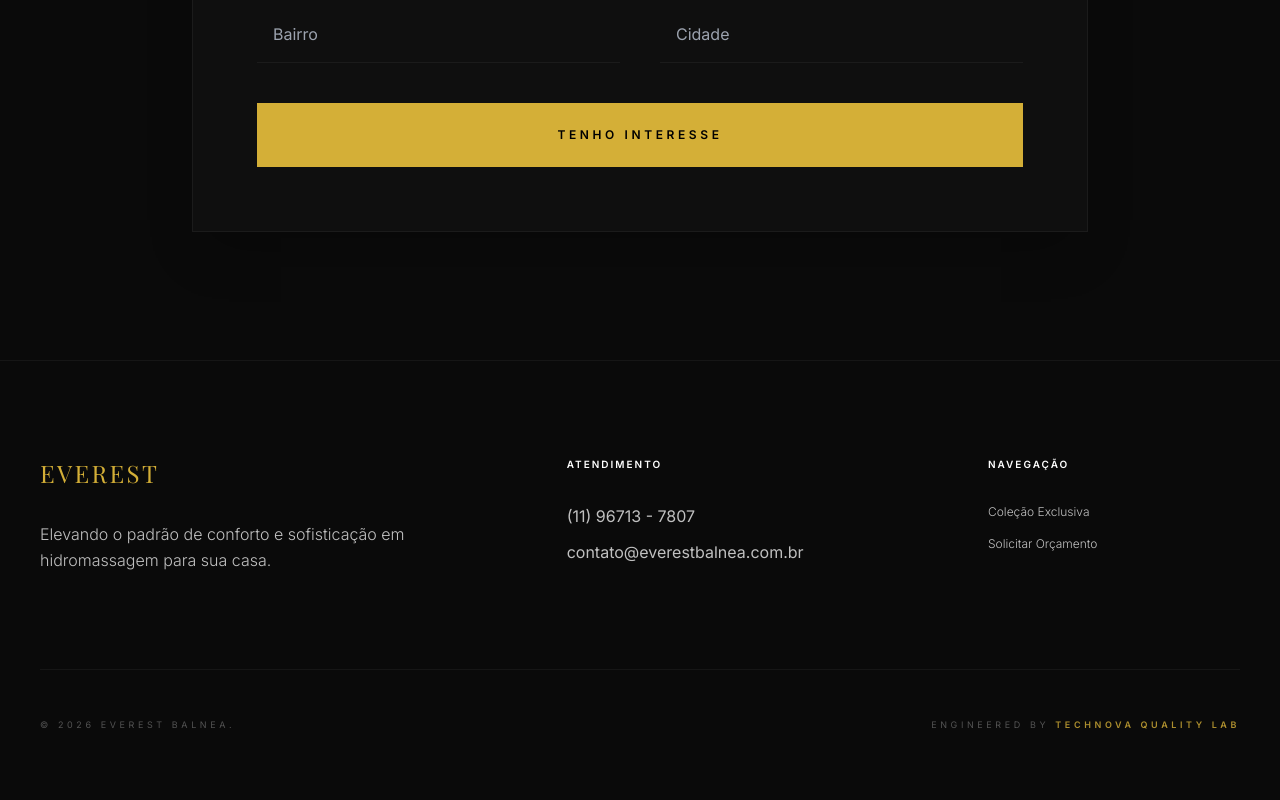
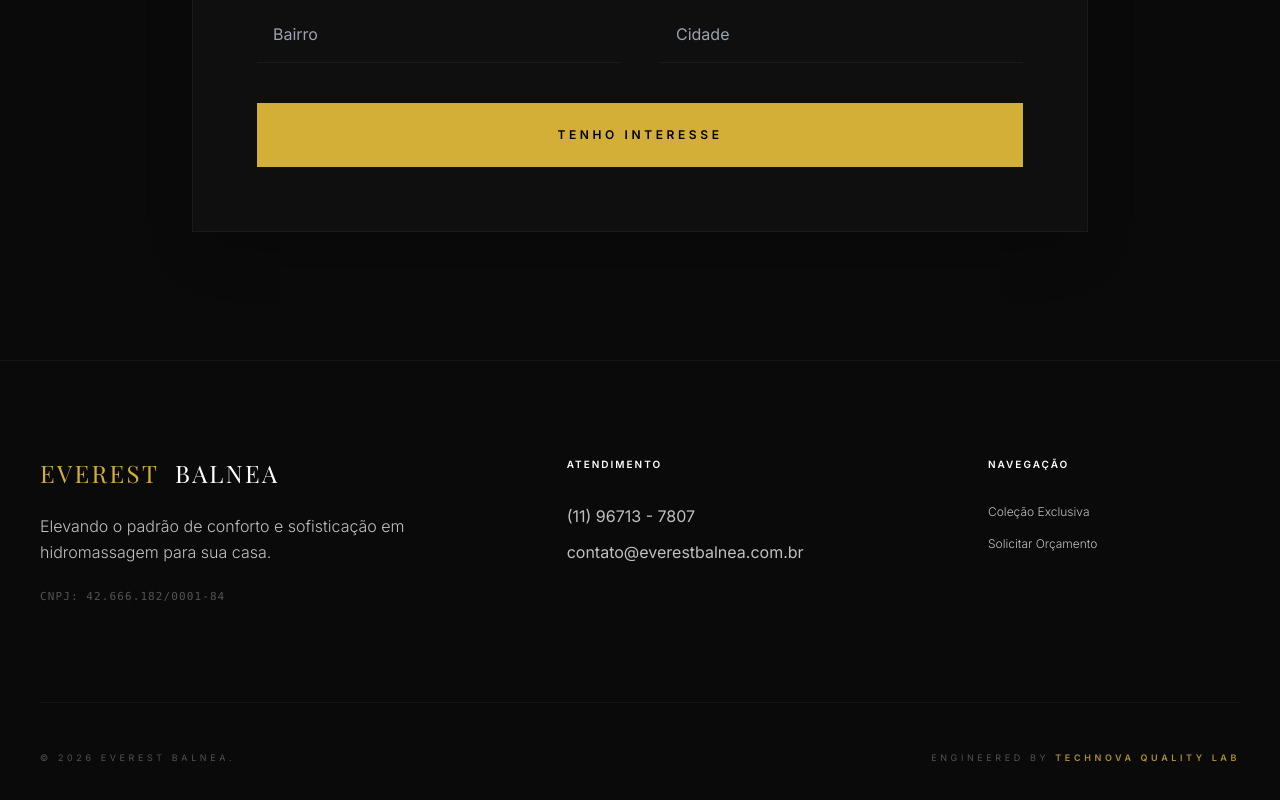
Before and after one commit to Andre-Goncalves89/everest-balnea-app, a plain HTML site: page frontend/index.html in a window 1280 px wide. Shown: the part 2403-3203 px from the top of the page. Drawn offline with nearby package versions, Linux system fonts and the light colour scheme; a web font is replaced by a local one.

Commit message:
Adicionado CNPJ e nome da empresa no rodape editado para 'Everest Balnea'

```diff
--- a/frontend/index.html
+++ b/frontend/index.html
@@ -91,7 +91,7 @@
                         <img src="img/banheira-dupla-moderna-luxo-spa-everest.webp" alt="Banheira Modernità"
                             class="w-full h-full object-cover group-hover:scale-105 transition-transform duration-1000">
                     </div>
-                    <h3 class="text-2xl font-serif mb-3">Modernità Dupla</h3>
+                    <h3 class="text-2xl font-serif mb-3">Banheira Dupla</h3>
                     <p class="text-everest-silver text-sm leading-relaxed mb-8 px-4">Design contemporâneo com acabamento
                         em acrílico premium.</p>
                     <a href="#leads"
@@ -175,16 +175,26 @@
 
     <footer class="bg-everest-black pt-24 pb-12 px-10 border-t border-white/5" data-cy="footer">
     <div class="max-w-[1440px] mx-auto grid grid-cols-1 md:grid-cols-12 gap-16 mb-24">
+
         <div class="md:col-span-5">
-                <h4 class="text-everest-gold font-serif text-2xl mb-8 tracking-widest">EVEREST</h4>
-                <p class="text-everest-silver leading-relaxed max-w-sm font-light">Elevando o padrão de conforto e
-                    sofisticação em hidromassagem para sua casa.</p>
+            <h4 class="font-serif text-2xl mb-6 tracking-widest uppercase">
+                <span class="text-everest-gold">Everest</span>
+                <span class="text-white ml-2">Balnea</span>
+            </h4>
+            <p class="text-everest-silver leading-relaxed max-w-sm font-light mb-6">
+                Elevando o padrão de conforto e sofisticação em hidromassagem para sua casa.
+            </p>
+            <p class="text-everest-silver/40 text-[11px] tracking-widest font-mono">
+                CNPJ: 42.666.182/0001-84
+            </p>
         </div>
+
         <div class="md:col-span-4">
             <h4 class="text-white font-bold mb-8 uppercase tracking-[0.2em] text-[10px]">Atendimento</h4>
             <p class="text-everest-silver mb-3">(11) 96713 - 7807</p>
             <p class="text-everest-silver">contato@everestbalnea.com.br</p>
         </div>
+
         <div class="md:col-span-3">
             <h4 class="text-white font-bold mb-8 uppercase tracking-[0.2em] text-[10px]">Navegação</h4>
             <ul class="space-y-4 text-everest-silver font-light text-xs">
@@ -193,11 +203,14 @@
             </ul>
         </div>
     </div>
-        <div class="max-w-[1440px] mx-auto border-t border-white/5 pt-12 flex justify-between items-center">
-            <div class="text-[9px] text-everest-silver/40 uppercase tracking-[0.4em]">&copy; 2026 EVEREST BALNEA.
+
+    <div class="max-w-[1440px] mx-auto border-t border-white/5 pt-12 flex flex-col md:flex-row justify-between items-center gap-6">
+        <div class="text-[9px] text-everest-silver/40 uppercase tracking-[0.4em] text-center md:text-left">
+            &copy; 2026 EVEREST BALNEA.
         </div>
-            <div class="text-[9px] text-everest-silver/40 uppercase tracking-[0.4em]">ENGINEERED BY <span
-                    class="text-everest-gold/80 font-bold">TECHNOVA QUALITY LAB</span></div>
+        <div class="text-[9px] text-everest-silver/40 uppercase tracking-[0.4em] text-center md:text-right">
+            ENGINEERED BY <span class="text-everest-gold/80 font-bold">TECHNOVA QUALITY LAB</span>
+        </div>
     </div>
 </footer>
 
```
Lines whose indentation alone changed are shown as unchanged.
